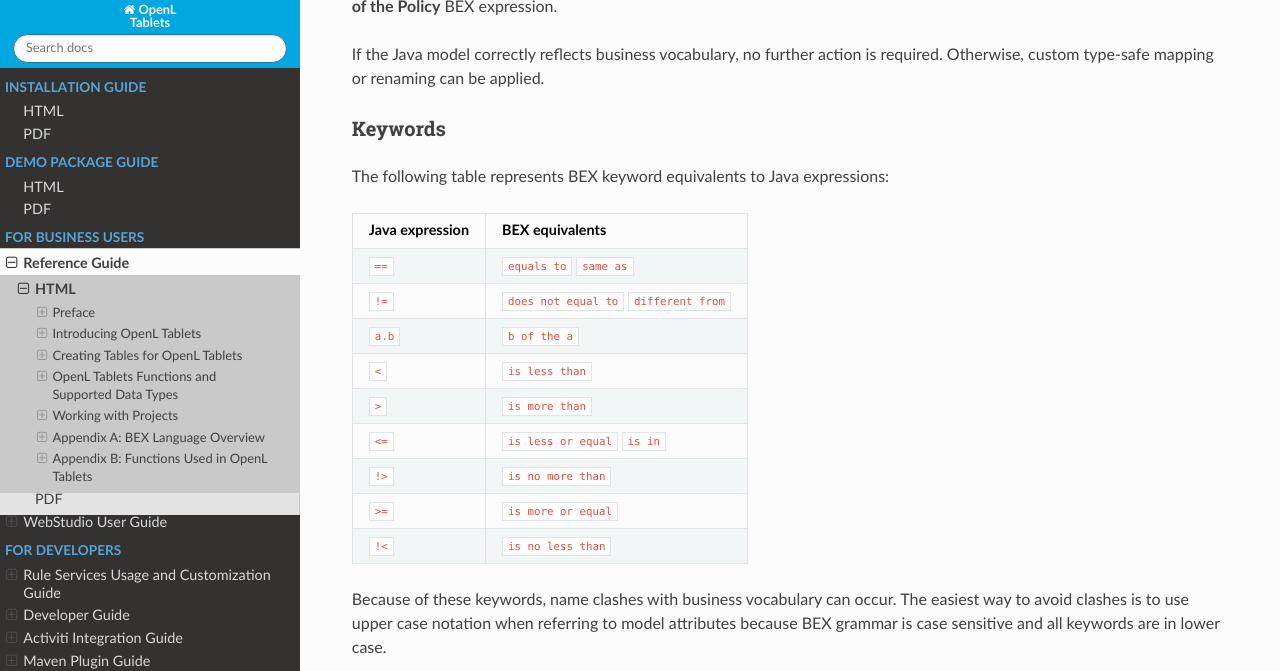
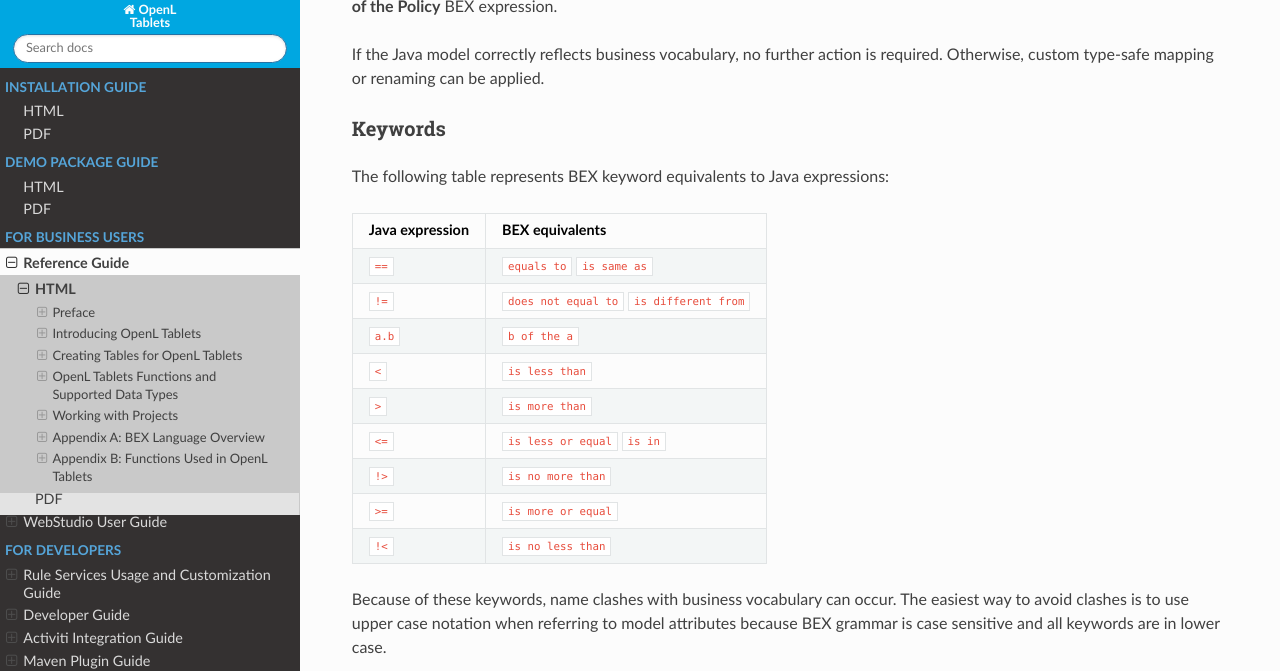
Before and after one commit to agradus/OpenLdocs, an MkDocs documentation site: the page built from docs/documentation/guides/reference_guide.md, in a window 1280 px wide and 900 px high, scrolled down 177148 px. Shown: the top 671 px of the window. Built offline with MkDocs 1.6.1, drawn with Linux system fonts in a browser that asks for light colours; nearby versions of some CDN libraries.

Commit message:
EPBDS-13195
EPBDS-13195

```diff
--- a/docs/documentation/guides/reference_guide.md
+++ b/docs/documentation/guides/reference_guide.md
@@ -3890,8 +3890,8 @@ The following table represents BEX keyword equivalents to Java expressions:
 
 | Java expression | BEX equivalents                      |
 |-----------------|--------------------------------------|
-| `==`            | `equals to` `same as`                |
-| `!=`            | `does not equal to` `different from` |
+| `==`            | `equals to` `is same as`                |
+| `!=`            | `does not equal to` `is different from` |
 | `a.b`           | `b of the a`                         |
 | `<`             | `is less than`                       |
 | `>`             | `is more than`                       |
```
